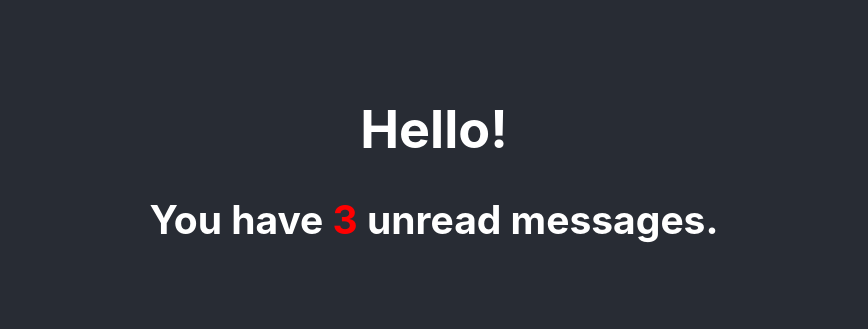
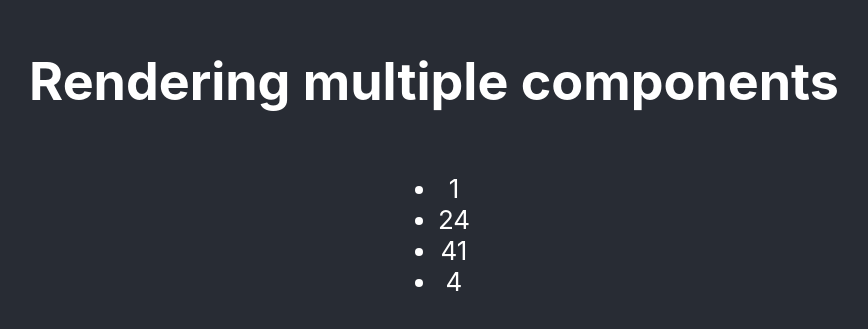
Before and after one commit to andriyfm/react-kujahit, a React (Create React App) app: page / in a window 1280 px wide. Shown: the part 231-560 px from the top of the page, without its empty margins (206-1074 px from the left). Built offline with nearby package versions, Linux system fonts and the light colour scheme.

Commit message:
Create number list component

```diff
--- a/src/App.js
+++ b/src/App.js
@@ -1,13 +1,14 @@
 import React from "react";
 import "./App.css";
-import Mailbox from "./components/Mailbox";
+import NumberList from "./components/NumberList";
 
 function App() {
-  const [messages] = React.useState(["unread 1", "unread2", "unread3"]);
+  const numbers = [1, 24, 41, 4];
   return (
     <div className="App">
       <header className="App-header">
-        <Mailbox messages={messages} />
+        <h1>Rendering multiple components</h1>
+        <NumberList numbers={numbers} />
       </header>
     </div>
   );
--- /dev/null
+++ b/src/components/NumberList.js
@@ -0,0 +1,10 @@
+import React from "react";
+
+const NumberList = ({ numbers }) => {
+  if (!numbers) return null;
+
+  const listItems = numbers.map(item => <li key={item.toString()}>{item}</li>);
+  return <ul>{listItems}</ul>;
+};
+
+export default NumberList;
```
